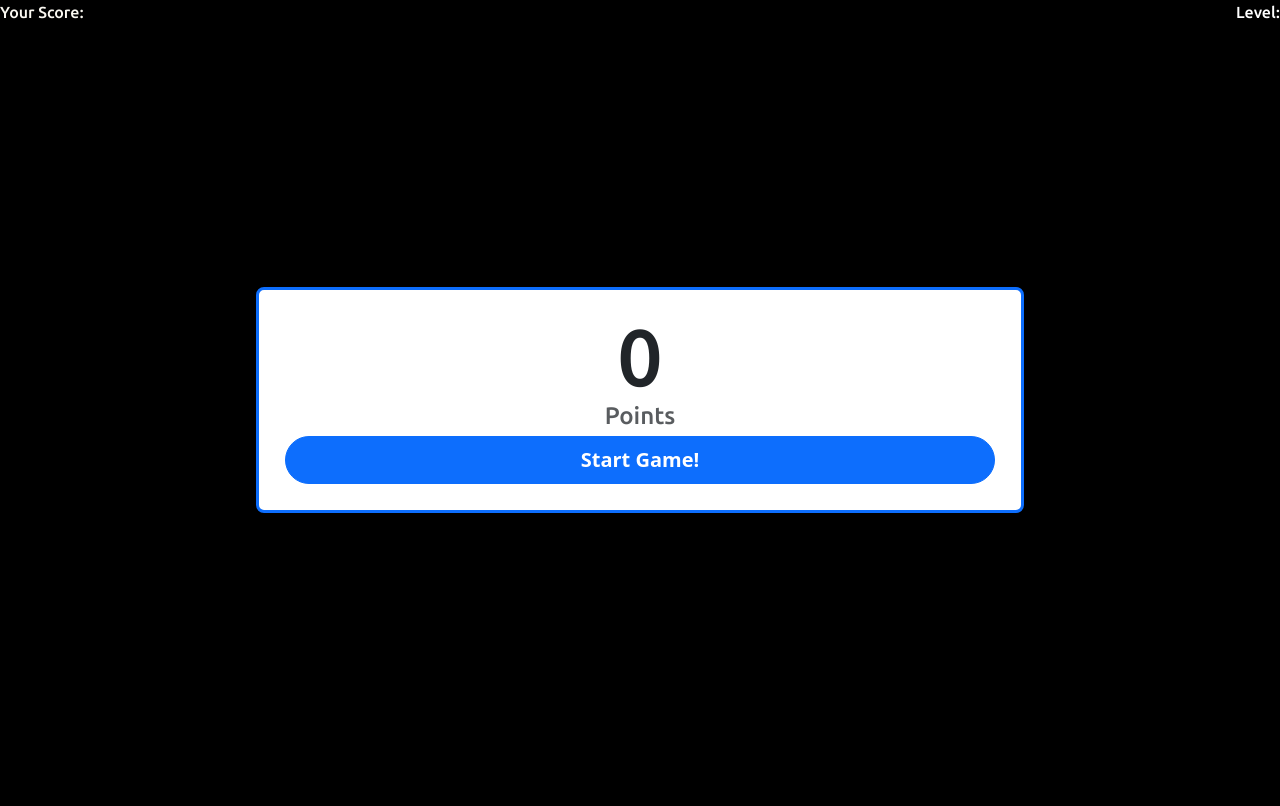
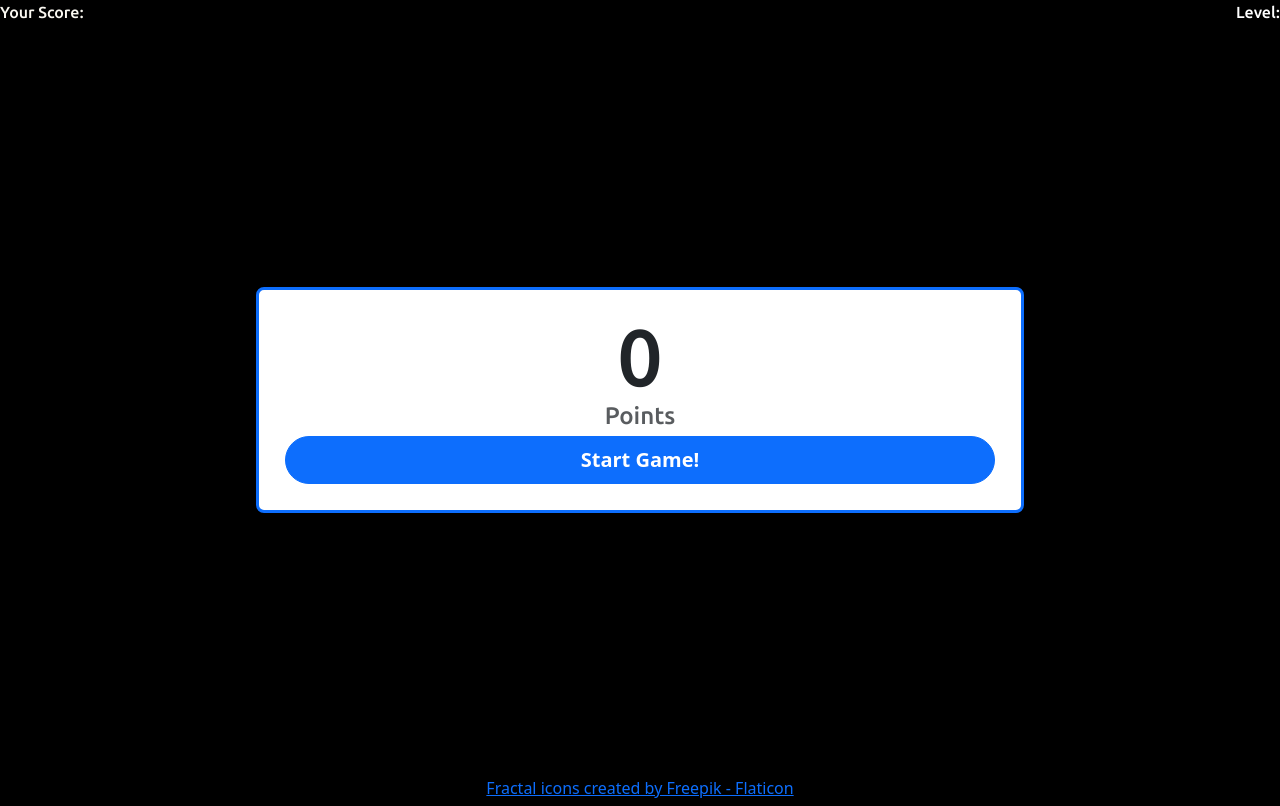
Before and after one commit to PanditAaryan/Canvas-Js-Game, a plain HTML site: page index.html in a window 1280 px wide. Drawn offline with nearby package versions, Linux system fonts and the light colour scheme.

Commit message:
More minor changes

```diff
--- a/index.html
+++ b/index.html
@@ -24,8 +24,10 @@
                 <button class="btn btn-primary btn-lg rounded-pill text-white fw-semibold" id="startGame" type="button">Start Game!</button>
             </div>
         </div>
+        <div class="footer text-center text-sm text-white">
+            <a href="https://www.flaticon.com/free-icons/fractal" title="fractal icons">Fractal icons created by Freepik - Flaticon</a>
+        </div>
     </div>
-
     <canvas class="gameScreen"></canvas>
     <script src="https://cdnjs.cloudflare.com/ajax/libs/gsap/3.11.4/gsap.min.js" integrity="sha512-f8mwTB+Bs8a5c46DEm7HQLcJuHMBaH/UFlcgyetMqqkvTcYg4g5VXsYR71b3qC82lZytjNYvBj2pf0VekA9/FQ==" crossorigin="anonymous" referrerpolicy="no-referrer"></script>
     <script src="script.js"></script>
--- a/styles.css
+++ b/styles.css
@@ -60,3 +60,8 @@ body{
     font-size: 1.5rem;
     font-weight: lighter;
 }
+
+.footer{
+    position: absolute;
+    bottom: 0;
+}
```
